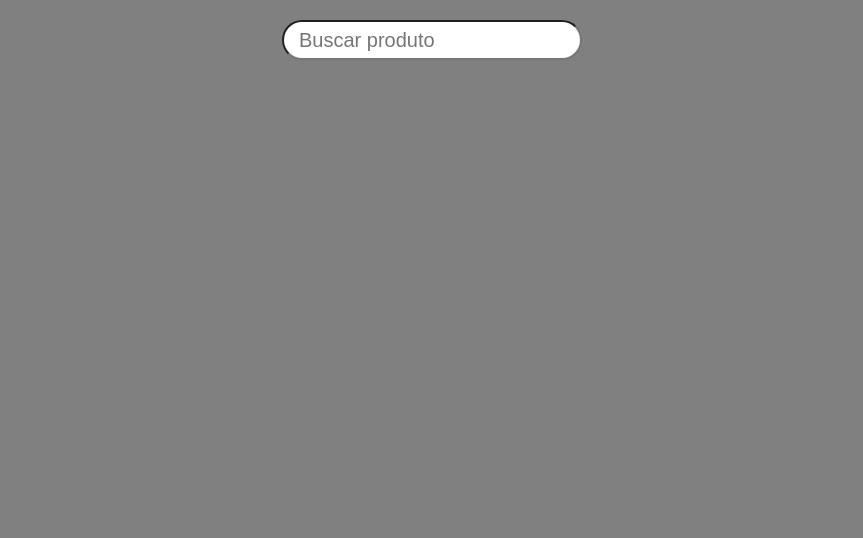
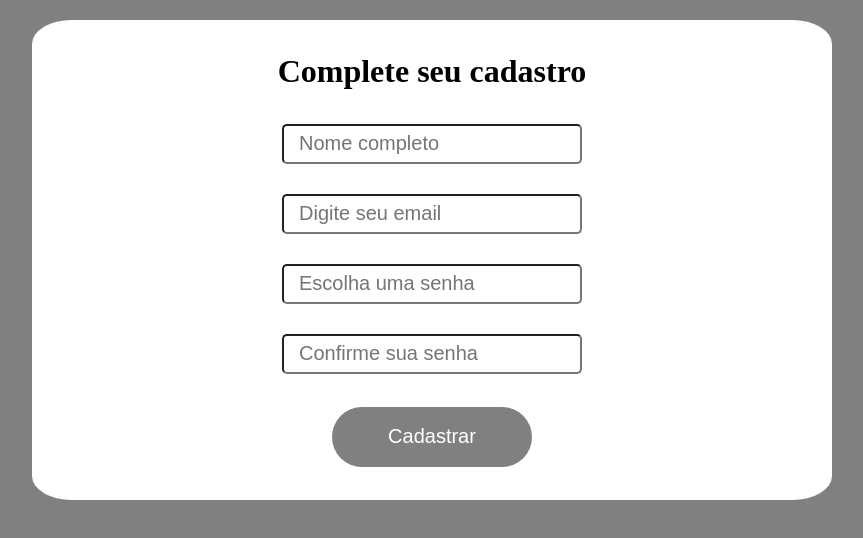
Before and after one commit to lucasnovell/C9L-project, a React (Create React App) app in the folder front-end/: page /login in a window 1280 px wide. Shown: the top 538 px of the page, without its empty margins (208-1071 px from the left). Built offline with nearby package versions, Linux system fonts and the light colour scheme.

Commit message:
crate register page

```diff
--- a/front-end/src/App.js
+++ b/front-end/src/App.js
@@ -1,4 +1,4 @@
-import Input from "./input";
+import InputSearch from "./components/inputSearch";
 
 import "./style.css"
 import "./reset.css"
@@ -6,7 +6,7 @@ import "./reset.css"
 function App() {
   return (
     <div className="App">
-      <Input></Input>
+      <InputSearch></InputSearch>
     </div>
   );
 }
--- /dev/null
+++ b/front-end/src/components/buttonSubmit/index.js
@@ -0,0 +1,9 @@
+import './style.css'
+
+function ButtonSubmit({children}) {
+  return (
+      <button type="submit">{children}</button>
+  );
+}
+
+export default ButtonSubmit;
--- /dev/null
+++ b/front-end/src/components/buttonSubmit/style.css
@@ -0,0 +1,9 @@
+button{
+    width: 200px;
+    height: 60px;
+    border-radius: 30px;
+    border: none;
+    background-color: gray;
+    color: white;
+    font-size: 20px;
+}
--- /dev/null
+++ b/front-end/src/components/inputCadastro/index.js
@@ -0,0 +1,9 @@
+import './style.css'
+
+function InputCadastro({type, id, placeholder}) {
+  return (
+      <input type={type} id={id} placeholder={placeholder}></input>
+  );
+}
+
+export default InputCadastro;
--- /dev/null
+++ b/front-end/src/components/inputCadastro/style.css
@@ -0,0 +1,3 @@
+input{
+    border-radius: 5px;
+}
--- a/front-end/src/input/index.js
+++ b/front-end/src/components/inputSearch/index.js
@@ -1,9 +1,9 @@
 import './style.css'
 
-function Input() {
+function InputSearch() {
   return (
       <input type="text" id="search" placeholder="Buscar produto"></input>
   );
 }
 
-export default Input;
+export default InputSearch;
--- a/front-end/src/index.js
+++ b/front-end/src/index.js
@@ -1,10 +1,11 @@
 import React from 'react';
 import ReactDOM from 'react-dom/client';
 import App from './App';
+import Cadastro from "./pages/Cadastro"
 
 const root = ReactDOM.createRoot(document.getElementById('root'));
 root.render(
   <React.StrictMode>
-    <App />
+    <Cadastro />
   </React.StrictMode>
 );
--- /dev/null
+++ b/front-end/src/pages/Cadastro.js
@@ -0,0 +1,21 @@
+import InputCadastro from "../components/inputCadastro"
+import ButtonSubmit from "../components/buttonSubmit"
+
+import "./styles/cadastro.css"
+
+function Cadastro() {
+  return (
+    <div className="Cadastro">
+        <h1>Complete seu cadastro</h1>
+        <div className="form">
+        <InputCadastro type="text" id="name" placeholder="Nome completo"></InputCadastro>
+        <InputCadastro type="mail" id="mail" placeholder="Digite seu email"></InputCadastro>
+        <InputCadastro type="password" id="password" placeholder="Escolha uma senha"></InputCadastro>
+        <InputCadastro type="password" id="password" placeholder="Confirme sua senha"></InputCadastro>
+        </div>
+        <ButtonSubmit>Cadastrar</ButtonSubmit>
+    </div>
+  );
+}
+
+export default Cadastro;
--- /dev/null
+++ b/front-end/src/pages/styles/cadastro.css
@@ -0,0 +1,17 @@
+.Cadastro{
+    display: flex;
+    flex-direction: column;
+    align-items: center;
+    justify-content: space-evenly;
+    background-color: #fff;
+    width: 70vw;
+    max-width: 800px;
+    height: 60vh;
+    border-radius: 5%;
+}
+
+.form{
+    display: flex;
+    flex-direction: column;
+    gap: 30px;
+}
```
Also changed, not shown: front-end/src/components/inputSearch/style.css (renamed from front-end/src/input/style.css), front-end/src/pages/Login.js (added).
